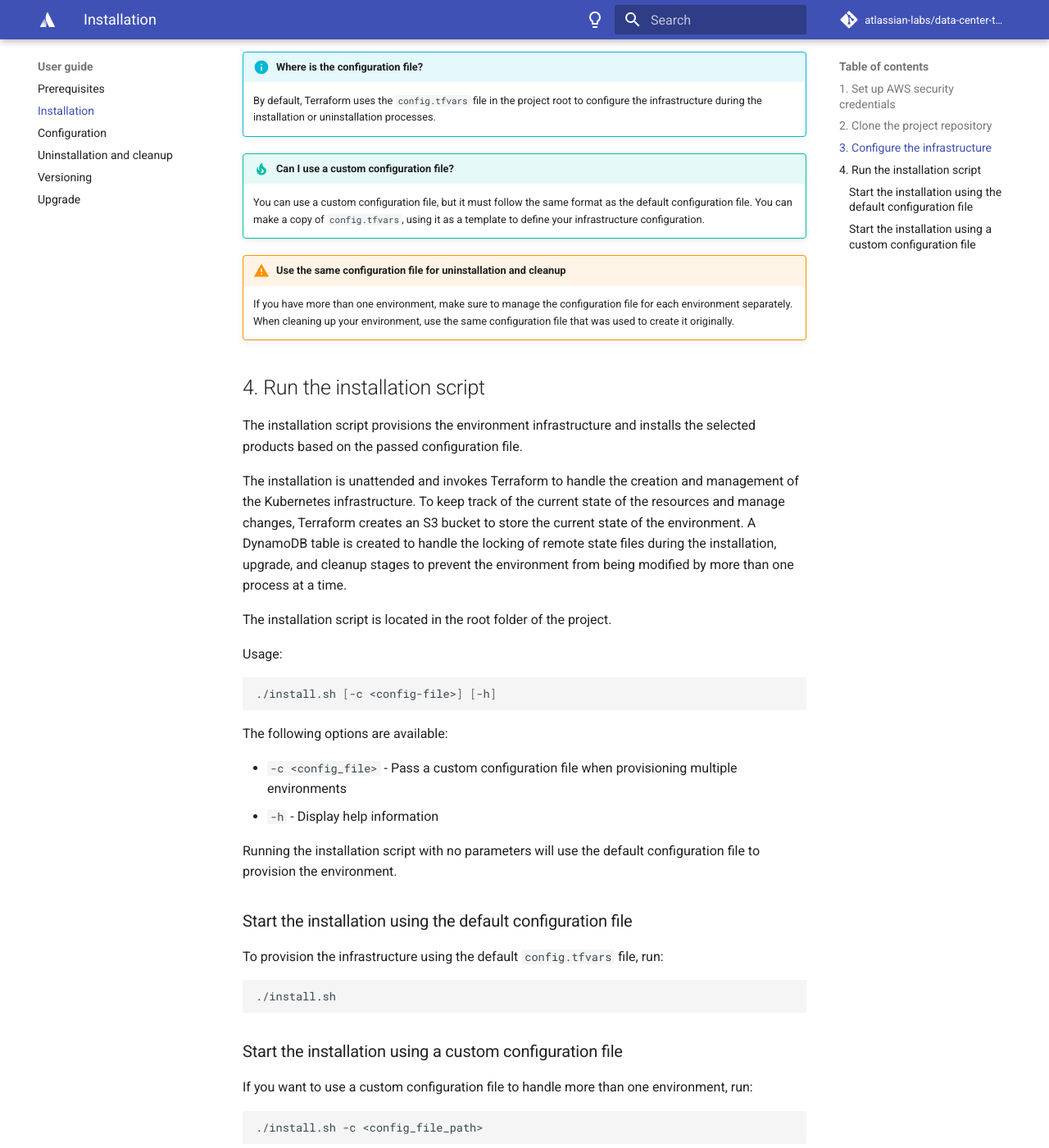
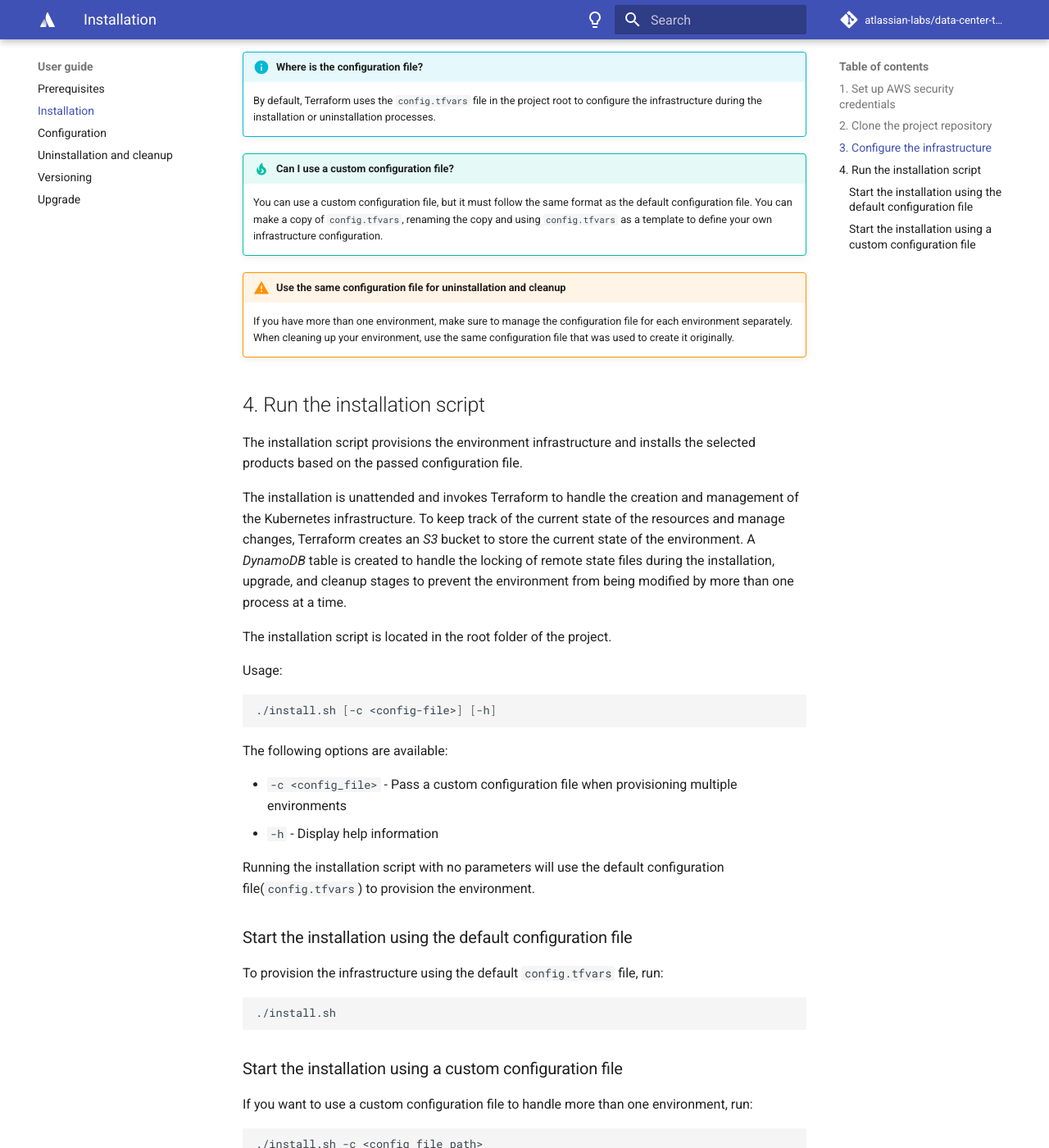
Before and after one commit to atlassian-labs/data-center-terraform, an MkDocs documentation site: the page built from docs/docs/userguide/INSTALLATION.md, in a window 1280 px wide and 1400 px high, scrolled down 870 px. Shown: the whole window at 82% size. Built offline with MkDocs 1.6.1 and Material for MkDocs 9.7.7, drawn with Linux system fonts in a browser that asks for light colours; comment, search, counter and statistics services are not loaded; some of the changed text lies outside the part shown.

Commit message:
TFKUBE-143: Installaion md update

````diff
--- a/docs/docs/userguide/INSTALLATION.md
+++ b/docs/docs/userguide/INSTALLATION.md
@@ -25,7 +25,7 @@
     By default, Terraform uses the `config.tfvars` file in the project root to configure the infrastructure during the installation or uninstallation processes.
 
 !!! tip "Can I use a custom configuration file?"
-    You can use a custom configuration file, but it must follow the same format as the default configuration file. You can make a copy of `config.tfvars`, using it as a template to define your infrastructure configuration.
+    You can use a custom configuration file, but it must follow the same format as the default configuration file. You can make a copy of `config.tfvars`, renaming the copy and using `config.tfvars` as a template to define your own infrastructure configuration.
 
 !!! Warning "Use the same configuration file for uninstallation and cleanup"
     If you have more than one environment, make sure to manage the configuration file for each environment separately. When cleaning up your environment, use the same configuration file that was used to create it originally.
@@ -34,7 +34,7 @@
 
 The installation script provisions the environment infrastructure and installs the selected products based on the passed configuration file.
 
-The installation is unattended and invokes Terraform to handle the creation and management of the Kubernetes infrastructure. To keep track of the current state of the resources and manage changes, Terraform creates an S3 bucket to store the current state of the environment. A DynamoDB table is created to handle the locking of remote state files during the installation, upgrade, and cleanup stages to prevent the environment from being modified by more than one process at a time.
+The installation is unattended and invokes Terraform to handle the creation and management of the Kubernetes infrastructure. To keep track of the current state of the resources and manage changes, Terraform creates an *S3* bucket to store the current state of the environment. A *DynamoDB* table is created to handle the locking of remote state files during the installation, upgrade, and cleanup stages to prevent the environment from being modified by more than one process at a time.
 
 The installation script is located in the root folder of the project.
 
@@ -49,7 +49,7 @@
 - `-c <config_file>` - Pass a custom configuration file when provisioning multiple environments
 - `-h` - Display help information
 
-Running the installation script with no parameters will use the default configuration file to provision the environment.
+Running the installation script with no parameters will use the default configuration file(`config.tfvars`) to provision the environment.
 
 ### Start the installation using the default configuration file
 
@@ -66,7 +66,10 @@
 ```shell
 ./install.sh -c <config_file_path>
 ```
-
+For instance, if your custom configuration file is in the root folder of the project, you can run:
+```shell
+./install.sh -c my-custom-config.tfvars
+```
 !!! help "How to run the product after installation?"
     When the installation process finishes successfully, you can find some detailed information about the infrastructure in the console, including the product URL that you can follow to launch the product in the browser.
 
````
Also changed, not shown: other parts of docs/docs/userguide/INSTALLATION.md (+1 -1 lines).
